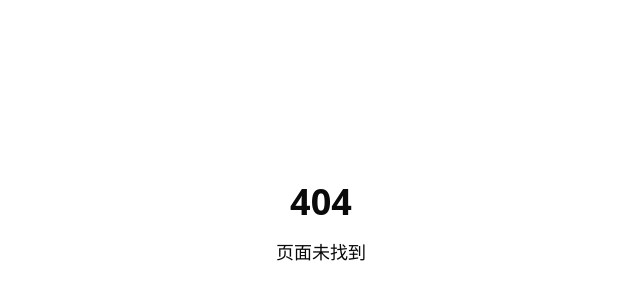
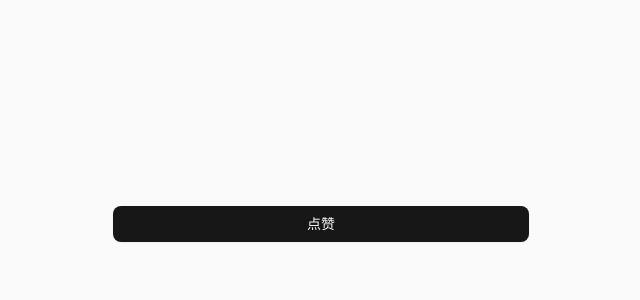
Before and after one commit to ChenHaoJie9527/react19-demo, a React (Vite) app: page /like in a window 1280 px wide. Shown: the part 176-476 px from the top of the page, without its empty margins (319-959 px from the left). Built offline with nearby package versions, Linux system fonts and the light colour scheme.

Commit message:
feat: 点赞功能

```diff
--- a/package.json
+++ b/package.json
@@ -24,6 +24,7 @@
     "lucide-react": "^0.511.0",
     "react": "^19.1.0",
     "react-dom": "^19.1.0",
+    "react-error-boundary": "^6.0.0",
     "react-hook-form": "^7.56.4",
     "react-router-dom": "^7.6.1"
   },
--- a/src/App.tsx
+++ b/src/App.tsx
@@ -1,30 +1,44 @@
-import { lazy, createContext } from 'react'
-import { z } from 'zod'
+import { lazy, useState } from 'react'
 import { BrowserRouter, Routes, Route } from 'react-router-dom'
+// import { AppContext } from './contexts/AppContext'
+import { LikeContext } from './contexts/LikeContext'
 import ContextMenuGroup from './pages/ContextMenu'
 import Home from './pages/Home'
+import Like from './pages/Like'
 // import Tabs from './pages/Tabs'
 import NotFound from './pages/NotFound'
 
 const Login = lazy(() => import('./pages/Login'))
 const Tabs = lazy(() => import('./pages/Tabs'))
 
-export const AppSchema = z.object({
-  user: z.object({
-    name: z.string(),
-    email: z.string().email(),
-    password: z.string(),
-  }).optional(),
+function App() {
+  const [liked, setLiked] = useState(false)
+  const [isLoading, setIsLoading] = useState(false)
+
+  const toggleLike = async (payload: boolean) => {
+    setIsLoading(true)
+    try {
+      // 这里可以根据实际接口调整
+      const response = await fetch('http://localhost:3001/like', {
+        method: 'POST',
+        body: JSON.stringify({ liked: payload }),
+        headers: {
+          'Content-Type': 'application/json',
+        }
       })
+      const data = await response.json()
+      console.log('data===>', data)
+      if (data.success) {
+        setLiked(data.data.liked)
+      }
+    } finally {
+      setIsLoading(false)
+    }
+  }
 
-type AppState = z.infer<typeof AppSchema>
-
-export const AppContext = createContext<AppState>({})
-
-function App() {
   return (
     <BrowserRouter>
-      <AppContext
+      {/* <AppContext
         value={{
           user: {
             name: 'test@example.com',
@@ -32,15 +46,18 @@ function App() {
             password: '123123123',
           },
         }}
-      >
+      > */}
+        <LikeContext.Provider value={{ liked, toggleLike, isLoading }}>
           <Routes>
             <Route path='/' element={<Home />} />
             <Route path='/login' element={<Login />} />
             <Route path='/tabs' element={<Tabs />} />
             <Route path='/context-menu' element={<ContextMenuGroup />} />
+            <Route path='/like' element={<Like />} />
             <Route path='*' element={<NotFound />} />
           </Routes>
-      </AppContext>
+        </LikeContext.Provider>
+      {/* </AppContext> */}
     </BrowserRouter>
   )
 }
--- /dev/null
+++ b/src/contexts/AppContext.ts
@@ -0,0 +1,16 @@
+import { createContext } from 'react'
+import { z } from 'zod'
+
+export const AppSchema = z.object({
+  user: z
+    .object({
+      name: z.string(),
+      email: z.string().email(),
+      password: z.string(),
+    })
+    .optional(),
+})
+
+type AppState = z.infer<typeof AppSchema>
+
+export const AppContext = createContext<AppState>({})
--- /dev/null
+++ b/src/contexts/LikeContext.ts
@@ -0,0 +1,13 @@
+import { createContext } from 'react'
+
+export interface LikeContextType {
+  liked: boolean
+  toggleLike: (payload: boolean) => Promise<void>
+  isLoading: boolean
+}
+
+export const LikeContext = createContext<LikeContextType>({
+  liked: false,
+  toggleLike: async () => {},
+  isLoading: false,
+})
--- /dev/null
+++ b/src/pages/Like.tsx
@@ -0,0 +1,37 @@
+import { use } from 'react'
+import { LikeContext } from '@/contexts/LikeContext'
+import { ErrorBoundary, type FallbackProps } from 'react-error-boundary'
+import { Button } from '@/components/ui/button'
+
+const ErrorFallbackRender = ({ error, resetErrorBoundary }: FallbackProps) => {
+  return (
+    <div className='flex flex-col items-center justify-center'>
+      <div className='text-2xl font-bold'>Error</div>
+      <div className='text-sm text-gray-500'>{error.message}</div>
+      <Button onClick={resetErrorBoundary}>Reset</Button>
+    </div>
+  )
+}
+
+const Like = () => {
+  const { liked, toggleLike, isLoading } = use(LikeContext)
+  return (
+    <div className='bg-primary-foreground container grid h-svh max-w-none items-center justify-center'>
+      <div className='mx-auto flex w-full flex-col justify-center space-y-2 py-8 sm:w-[480px] sm:p-8'>
+        <ErrorBoundary
+          fallbackRender={ErrorFallbackRender}
+          onReset={(details) => {
+            console.log(details)
+          }}
+        >
+          <Button onClick={() => toggleLike(liked)} disabled={isLoading}>
+            {liked ? '取消点赞' : '点赞'}
+            {isLoading && '...'}
+          </Button>
+        </ErrorBoundary>
+      </div>
+    </div>
+  )
+}
+
+export default Like
--- a/tsconfig.app.json
+++ b/tsconfig.app.json
@@ -21,6 +21,7 @@
     "noUnusedParameters": true,
     "noFallthroughCasesInSwitch": true,
     "noUncheckedSideEffectImports": true,
+    "noImplicitAny": false,
 
     /* Paths */
     "baseUrl": ".",
```
Also changed, not shown: 1 other file (tests, documents, lock files or other folders). Lines whose indentation alone changed are shown as unchanged.
